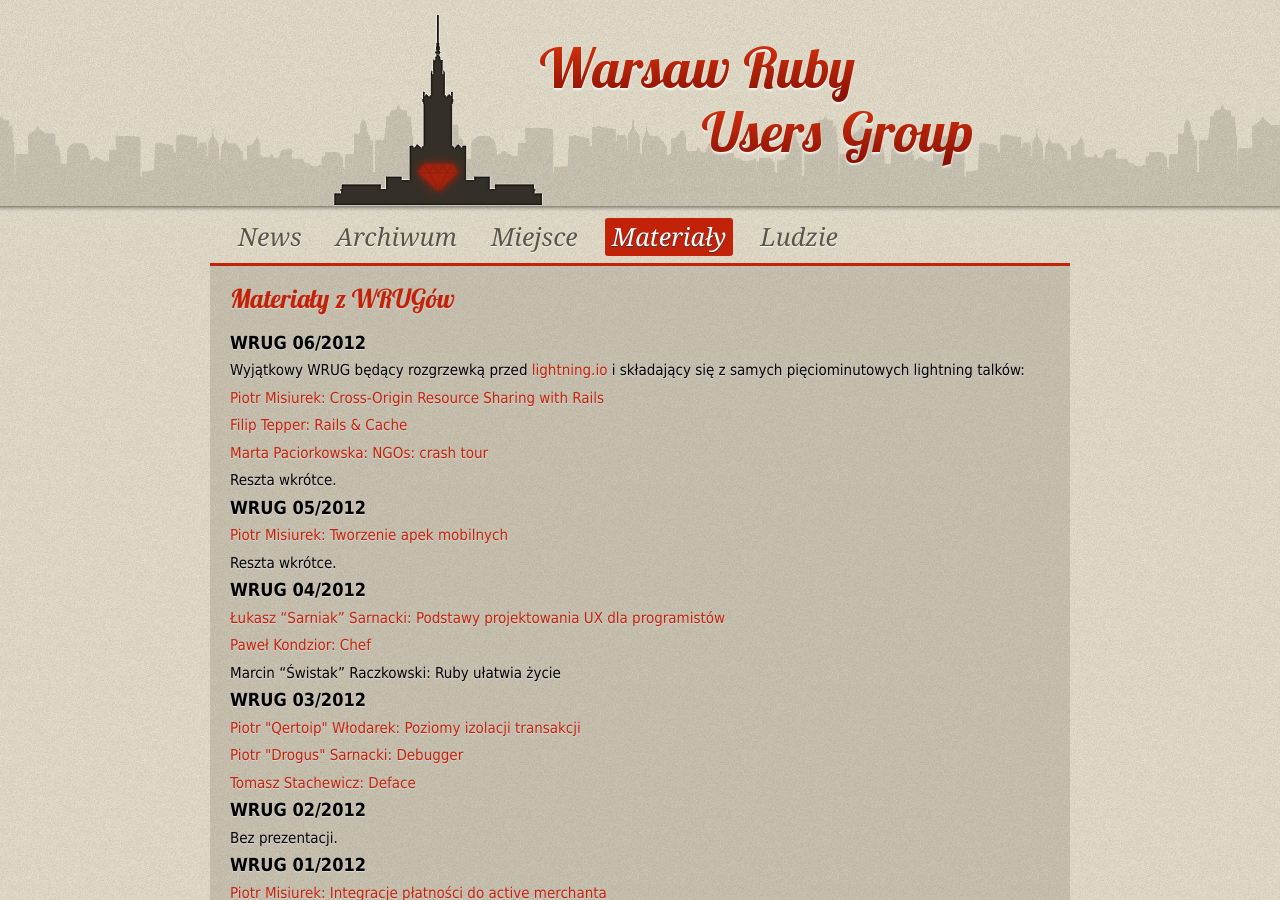
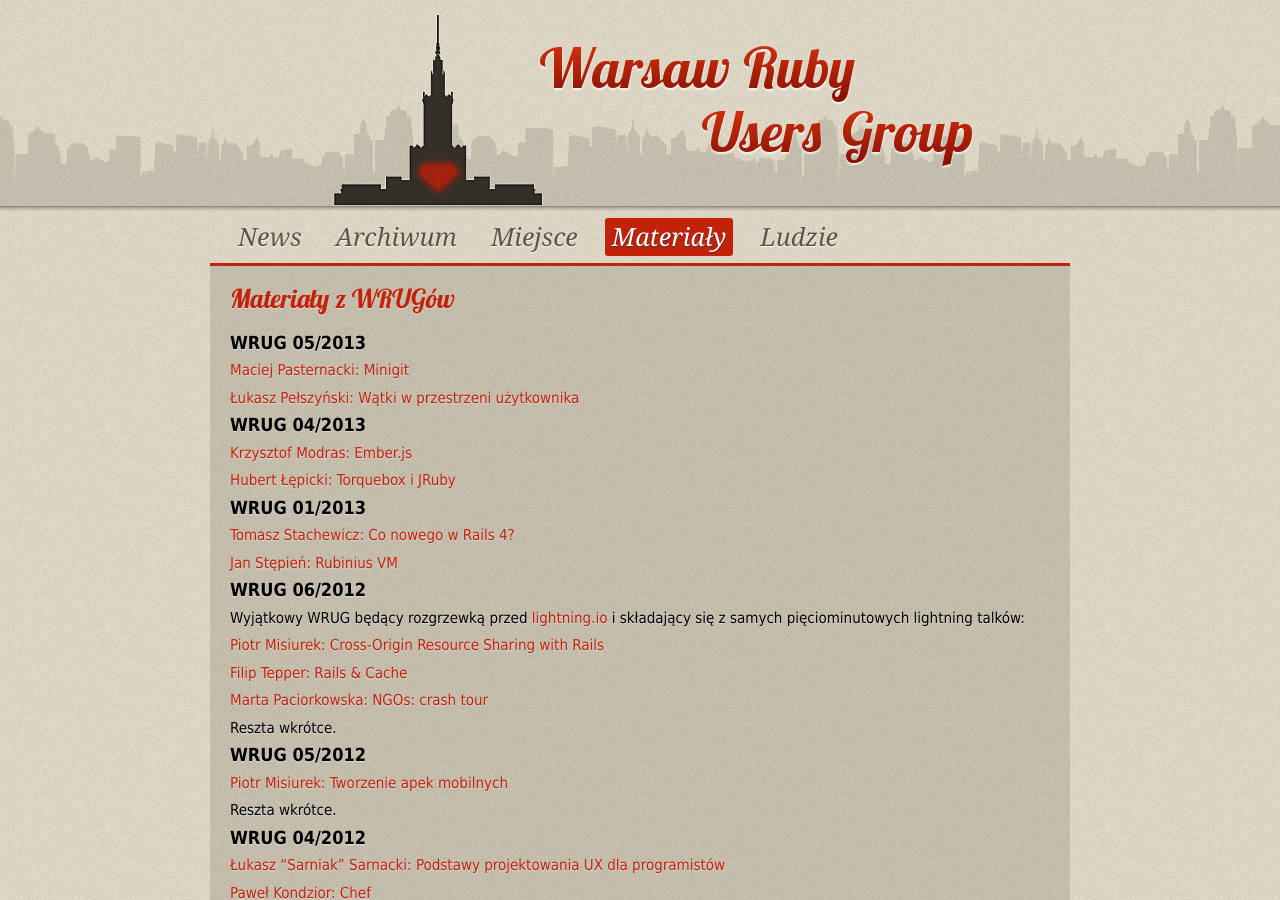
Before and after one commit to wrug/wrug.eu, a Jekyll site: the page built from slides.html, in a window 1280 px wide and 900 px high. Built offline with Jekyll 4.4.1, drawn with Linux system fonts in a browser that asks for light colours.

Commit message:
Adds slides from recent WRUGs.

```diff
--- a/slides.html
+++ b/slides.html
@@ -7,6 +7,18 @@ section: slides
   <header>
     <h1>Materiały z WRUGów</h1>
   </header>
+
+  <h3>WRUG 05/2013</h3>
+  <p><a href="https://www.youtube.com/watch?v=4E-FaheHfjY">Maciej Pasternacki: Minigit</a></p>
+  <p><a href="https://www.youtube.com/watch?v=uJnoFYVfdko">Łukasz Pełszyński: Wątki w przestrzeni użytkownika</a></p>
+
+  <h3>WRUG 04/2013</h3>
+  <p><a href="https://www.youtube.com/watch?v=i6ByaXw6sXU">Krzysztof Modras: Ember.js</a></p>
+  <p><a href="https://www.youtube.com/watch?v=Fe8-EC3_dwY">Hubert Łępicki: Torquebox i JRuby</a></p>
+
+  <h3>WRUG 01/2013</h3>
+  <p><a href="https://www.youtube.com/watch?v=XkDwHW8rMcA">Tomasz Stachewicz: Co nowego w Rails 4?</a></p>
+  <p><a href="https://www.youtube.com/watch?v=JN-UTKek8zg">Jan Stępień: Rubinius VM</a></p>
 
   <h3>WRUG 06/2012</h3>
   <p>Wyjątkowy WRUG będący rozgrzewką przed <a href="http://lightning.io">lightning.io</a> i składający się z samych pięciominutowych lightning talków:</p>
```
